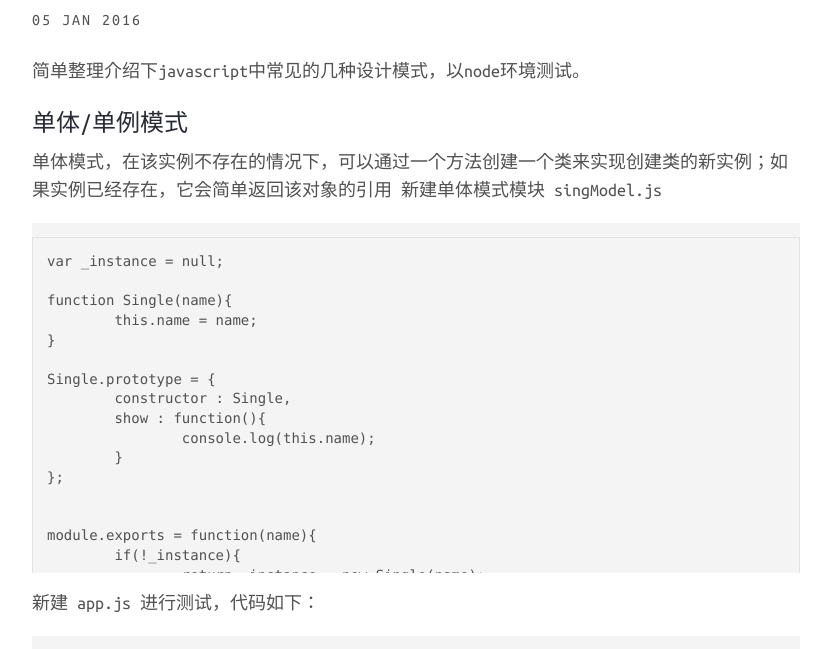
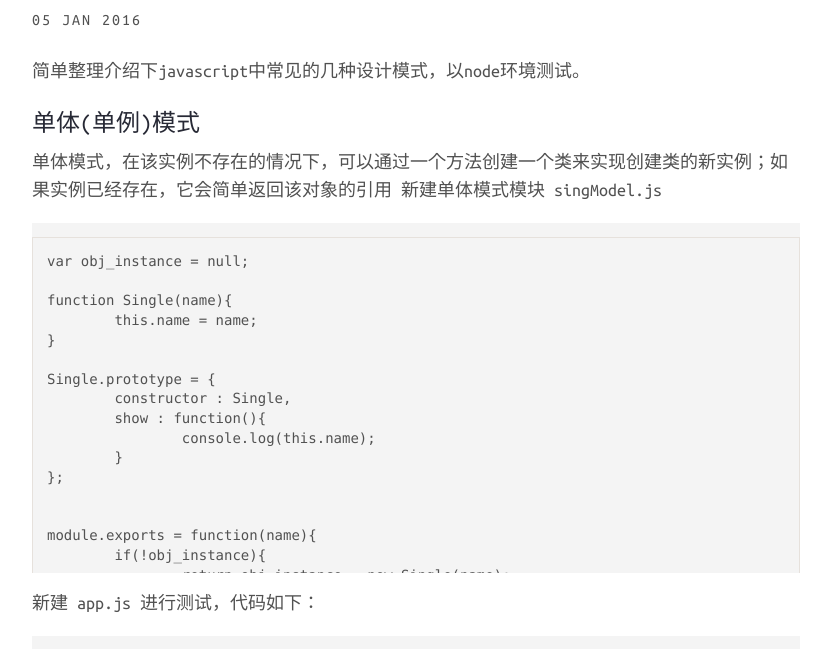
Before and after one commit to CooLNuanfeng/coolnuanfeng.github.com, a Jekyll site: the page built from _posts/2016-1-5-javascriptModel.md, in a window 1280 px wide and 900 px high, scrolled down 193 px. Shown: the part 149-798 px from the top of the window, without its empty margins (224-1055 px from the left). Built offline with Jekyll 4.4.1, drawn with Linux system fonts in a browser that asks for light colours; some of the changed text lies outside the part shown.

Commit message:
2016-1-5

```diff
--- a/_posts/2016-1-5-javascriptModel.md
+++ b/_posts/2016-1-5-javascriptModel.md
@@ -11,11 +11,12 @@
 
 简单整理介绍下javascript中常见的几种设计模式，以node环境测试。
 
-#### 单体/单例模式
+#### 单体(单例)模式
+
 单体模式，在该实例不存在的情况下，可以通过一个方法创建一个类来实现创建类的新实例；如果实例已经存在，它会简单返回该对象的引用
 新建单体模式模块 singModel.js
 
-	var _instance = null;
+	var obj_instance = null;
 
 	function Single(name){
 		this.name = name;
@@ -30,10 +31,10 @@
 
 
 	module.exports = function(name){
-		if(!_instance){
-			return _instance = new Single(name);
+		if(!obj_instance){
+			return obj_instance = new Single(name);
 		}else{
-			return _instance;
+			return obj_instance;
 		}
 	};
 
@@ -235,11 +236,12 @@
 
 如果其中某个实例的方法没有实现，如注释掉下面的代码：
 
-	/*
-	Ibook.prototype.play = function(){
-		console.log('Ibook is playing');
-	};
-	*/
+
+
+		//	Ibook.prototype.play = function(){
+		//		console.log('Ibook is playing');
+		//	};
+
 
 运行 node app.js，结果如下：
 
```
